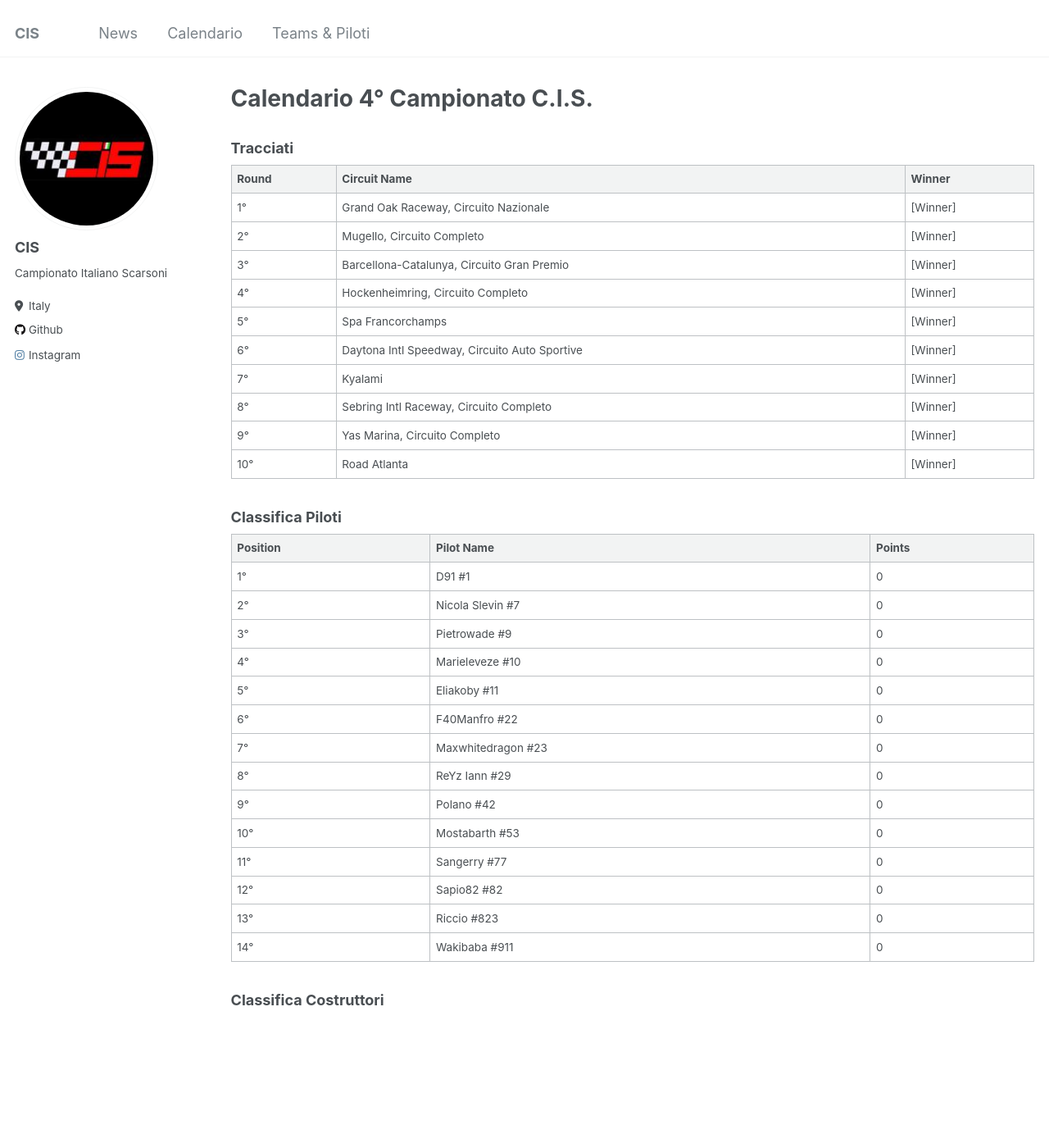
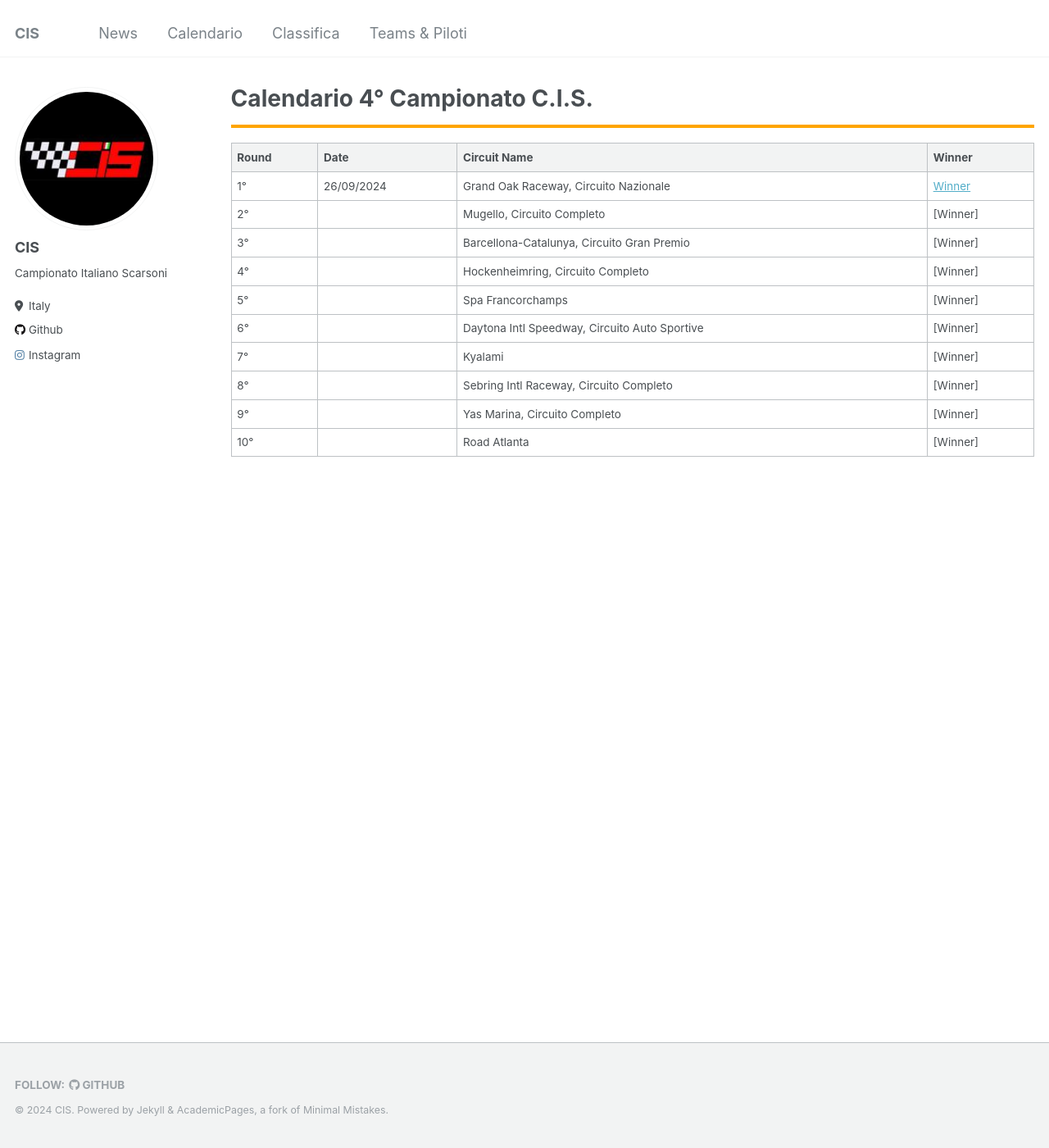
Before and after one commit to campionatoscarsoni/campionatoscarsoni.github.io, a Jekyll site: the page built from _pages/calendar.md, in a window 1280 px wide and 1400 px high. Shown: the whole window at 82% size. Built offline with Jekyll 4.4.1, drawn with Linux system fonts in a browser that asks for light colours.

Commit message:
add calendar and results

```diff
--- a/_config.yml
+++ b/_config.yml
@@ -205,6 +205,9 @@
   news:
     output: true
     permalink: /:collection/:path/
+  calendar:
+    output: true
+    permalink: /:collection/:path/
   # talks:
   #   output: true
   #   permalink: /:collection/:path/
@@ -248,6 +251,15 @@
   - scope:
       path: ""
       type: news
+    values:
+      layout: single
+      author_profile: true
+      share: true
+      comment: true
+  # _calendar
+  - scope:
+      path: ""
+      type: calendar
     values:
       layout: single
       author_profile: true
--- a/_data/navigation.yml
+++ b/_data/navigation.yml
@@ -6,12 +6,14 @@
   - title: "Calendario"
     url: /calendario/
 
+  - title: "Classifica"
+    url: /results/
+
   - title: "Teams & Piloti"
     url: /teams/
 
   # - title: "Publications"
   #   url: /publications/
-
 
   # - title: "Teaching"
   #   url: /teaching/
--- a/_pages/calendar.md
+++ b/_pages/calendar.md
@@ -9,43 +9,23 @@
 
 {% include base_path %}
 
-### Tracciati
+<hr style="border: 2px solid orange;" />
 
-| **Round** | **Circuit Name**                          | **Winner**            |
-|-----------|--------------------------------------------|-----------------------|
-| 1°        | Grand Oak Raceway, Circuito Nazionale      | [Winner]              |
-| 2°        | Mugello, Circuito Completo                 | [Winner]              |
-| 3°        | Barcellona-Catalunya, Circuito Gran Premio | [Winner]              |
-| 4°        | Hockenheimring, Circuito Completo          | [Winner]              |
-| 5°        | Spa Francorchamps                          | [Winner]              |
-| 6°        | Daytona Intl Speedway, Circuito Auto Sportive | [Winner]          |
-| 7°        | Kyalami                                    | [Winner]              |
-| 8°        | Sebring Intl Raceway, Circuito Completo    | [Winner]              |
-| 9°        | Yas Marina, Circuito Completo              | [Winner]              |
-| 10°       | Road Atlanta                               | [Winner]              |
+| **Round** | **Date**     | **Circuit Name**                          | **Winner**            |
+|-----------|--------------|--------------------------------------------|-----------------------|
+| 1°        |  26/09/2024  | Grand Oak Raceway, Circuito Nazionale      | [Winner](/calendar/grand_oak)              |
+| 2°        |              | Mugello, Circuito Completo                 | [Winner]              |
+| 3°        |              | Barcellona-Catalunya, Circuito Gran Premio | [Winner]              |
+| 4°        |              | Hockenheimring, Circuito Completo          | [Winner]              |
+| 5°        |              | Spa Francorchamps                          | [Winner]              |
+| 6°        |              | Daytona Intl Speedway, Circuito Auto Sportive | [Winner]              |
+| 7°        |              | Kyalami                                    | [Winner]              |
+| 8°        |              | Sebring Intl Raceway, Circuito Completo    | [Winner]              |
+| 9°        |              | Yas Marina, Circuito Completo              | [Winner]              |
+| 10°       |              | Road Atlanta                               | [Winner]              |
 
 
-### Classifica Piloti
-
-| **Position** | **Pilot Name**      | **Points**  |
-|--------------|---------------------|-------------|
-| 1°           | D91 #1              | 0    |
-| 2°           | Nicola Slevin #7    | 0    |
-| 3°           | Pietrowade #9       | 0    |
-| 4°           | Marieleveze #10     | 0    |
-| 5°           | Eliakoby #11        | 0    |
-| 6°           | F40Manfro #22       | 0    |
-| 7°           | Maxwhitedragon #23  | 0    |
-| 8°           | ReYz Iann #29       | 0    |
-| 9°           | Polano #42          | 0    |
-| 10°          | Mostabarth #53      | 0    |
-| 11°          | Sangerry #77        | 0    |
-| 12°          | Sapio82 #82         | 0    |
-| 13°          | Riccio #823         | 0    |
-| 14°          | Wakibaba #911       | 0    |
-
-
-
-
-
-### Classifica Costruttori
+<!-- ## Risultati
+{% for post in site.calendar %}
+  {% include archive-single.html %}
+{% endfor %} -->
--- a/_pages/news.html
+++ b/_pages/news.html
@@ -7,6 +7,8 @@
 
 {% include base_path %}
 
+<hr style="border: 2px solid orange;" />
+
 {% for post in site.news %}
   {% include archive-single.html %}
 {% endfor %}
```
Also changed, not shown: _calendar/grand_oak.md (added, +24 -0 lines), _pages/results.md (added, +39 -0 lines).
